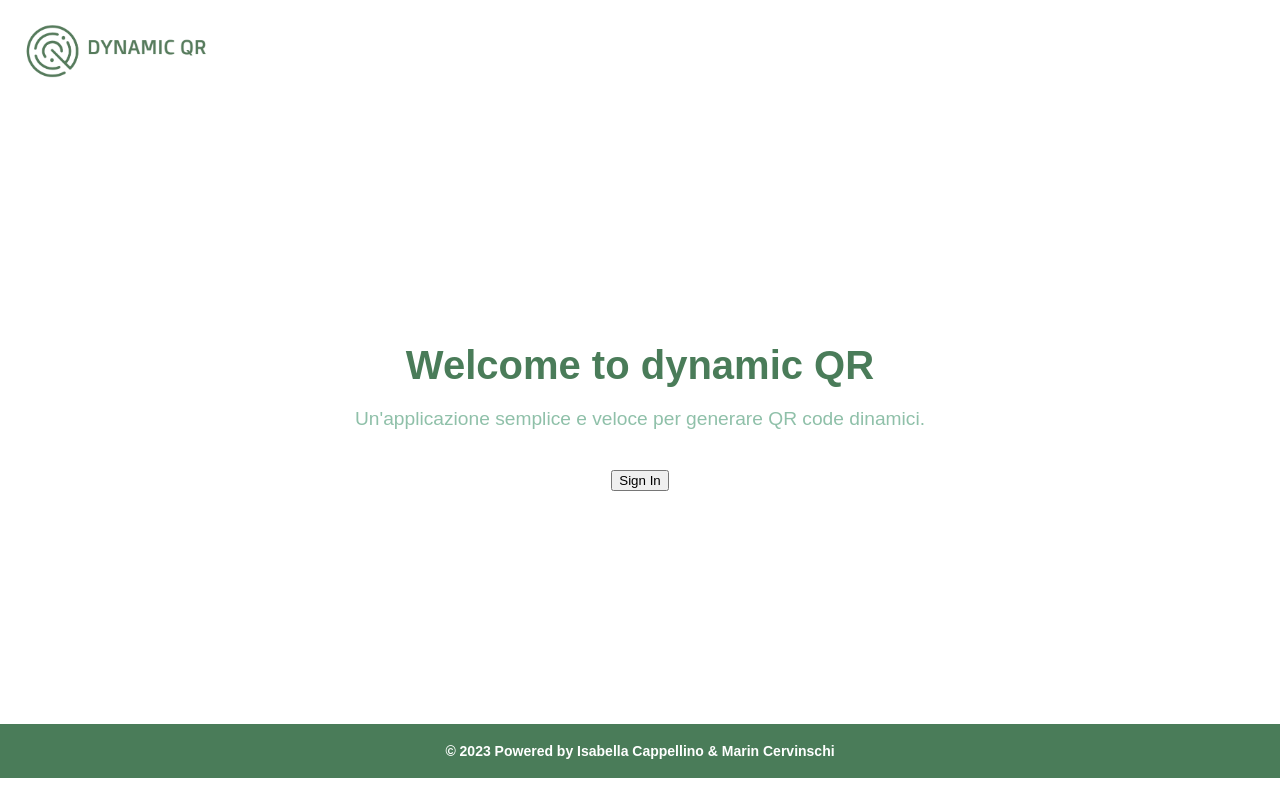
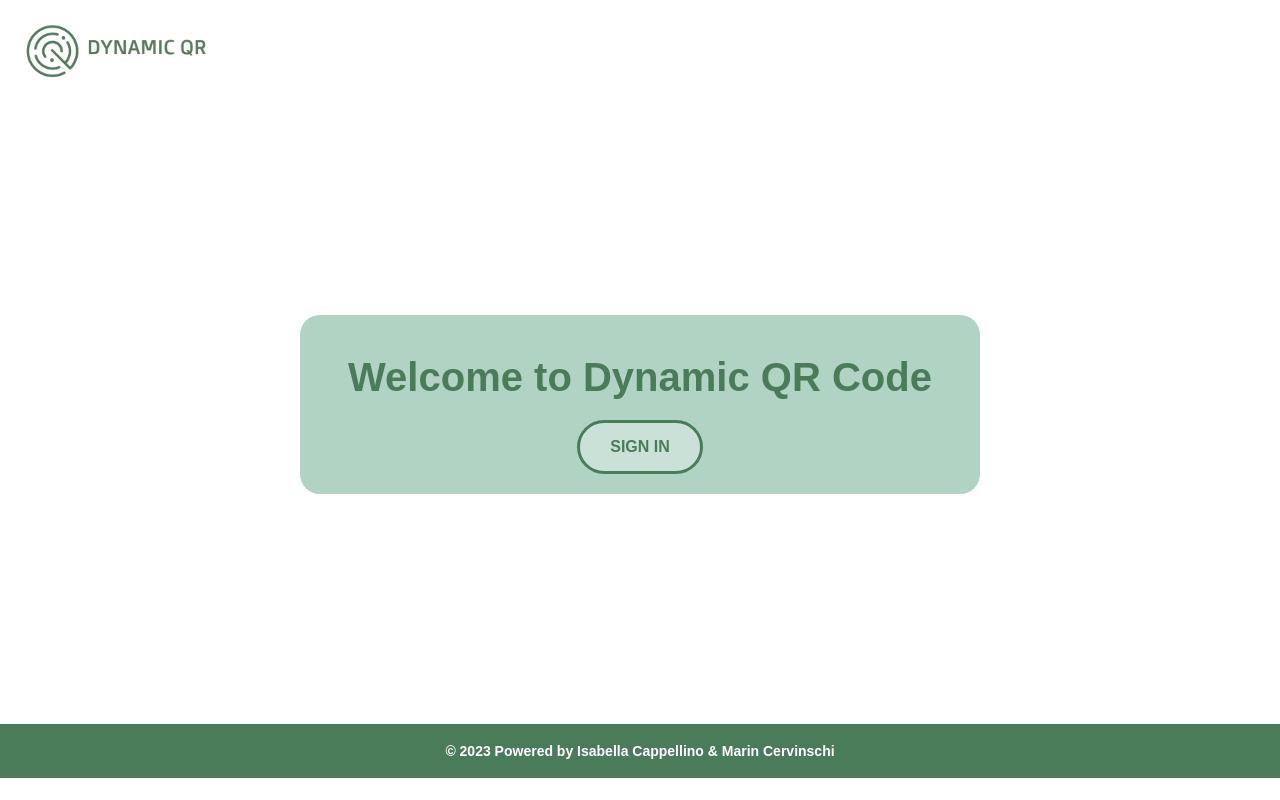
Before and after one commit to MarinCervinschi/QR-flask, a Flask app: page / in a window 1280 px wide. Run offline with Flask 3, Linux system fonts and the light colour scheme.

Commit message:
refactor(html): improve structure and style of index.html

```diff
--- a/app/static/style.css
+++ b/app/static/style.css
@@ -1,9 +1,9 @@
 :root {
     --bg-color: white;
     --text-color: black;
-    --footer-color: #4a7c59;
+    --primary-color: #4a7c59;
     --details-color: #8fc0a9;
-    --other-color: #68b0ab;
+    --other-color: #b1d3c4;
 }
 
 body {
@@ -28,7 +28,7 @@ header img {
 }
 
 footer {
-    background-color: var(--footer-color);
+    background-color: var(--primary-color);
     text-align: center;
     padding: 5px 0;
     color: white;
@@ -38,20 +38,44 @@ footer {
 
 .container {
     height: 80vh;
+    width: 100%;
     display: flex;
     justify-content: center;
     align-items: center;
     text-align: center;
 }
 
-.container h1 {
-    font-size: 2.5rem;
-    color: var(--footer-color);
-    margin-bottom: 20px;
+.text-container {
+    width: 50%;
+    display: flex;
+    flex-direction: column;
+    justify-content: center;
+    align-items: center;
+    gap: 20px;
+    padding: 20px;
+    background-color: var(--other-color);
+    border-radius: 20px;
 }
 
-.container p {
-    font-size: 1.2rem;
-    color: var(--details-color);
-    margin-bottom: 40px;
+.container h2 {
+    font-size: 2.5rem;
+    margin: 20px 20px 0;
+    color: var(--primary-color);
 }
+
+.sign-in-button {
+    padding: 15px 30px;
+    font-size: 1rem;
+    font-weight: bold;
+    color: var(--primary-color);
+    background-color: rgba(255, 255, 255, 0.316);
+    border: 3px solid var(--primary-color);
+    border-radius: 30px;
+    cursor: pointer;
+    transition: background-color 0.3s;
+}
+
+.sign-in-button:hover {
+    background-color: var(--primary-color);
+    color: white;
+}
--- a/app/templates/index.html
+++ b/app/templates/index.html
@@ -1,10 +1,10 @@
 {% extends "base.html" %}
 {% block content %}
     <div class="container">
-        <div>
-            <h1>Welcome to dynamic QR</h1>
-            <p>Un'applicazione semplice e veloce per generare QR code dinamici.</p>
-            <button class="sign-in-button">Sign In</button>
+        <div class="text-container">
+            <h2>Welcome to Dynamic QR Code</h2>
+
+            <button class="sign-in-button">SIGN IN</button>
         </div>
     </div>
 {% endblock %}
```
